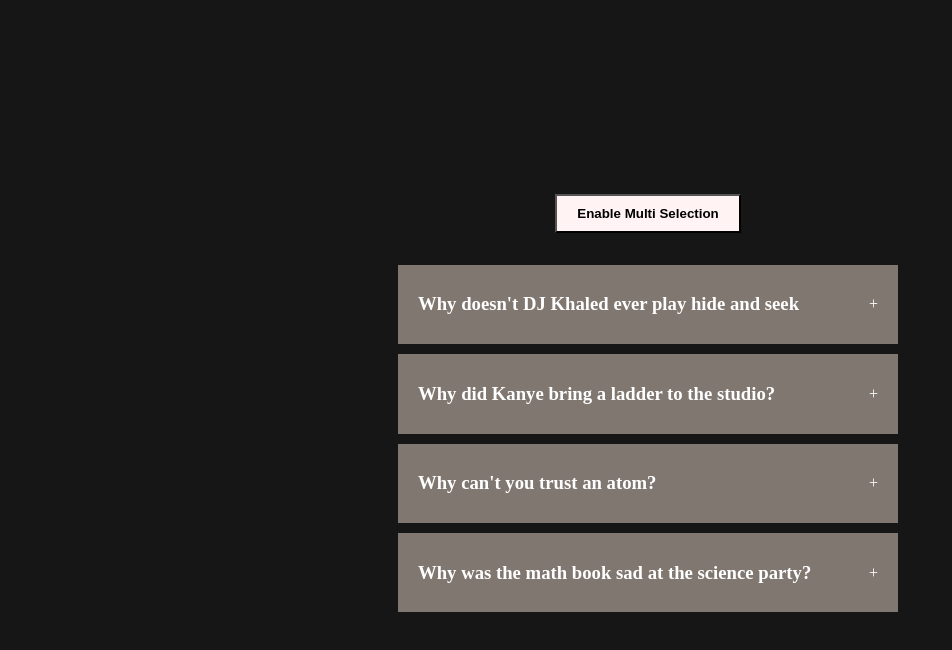
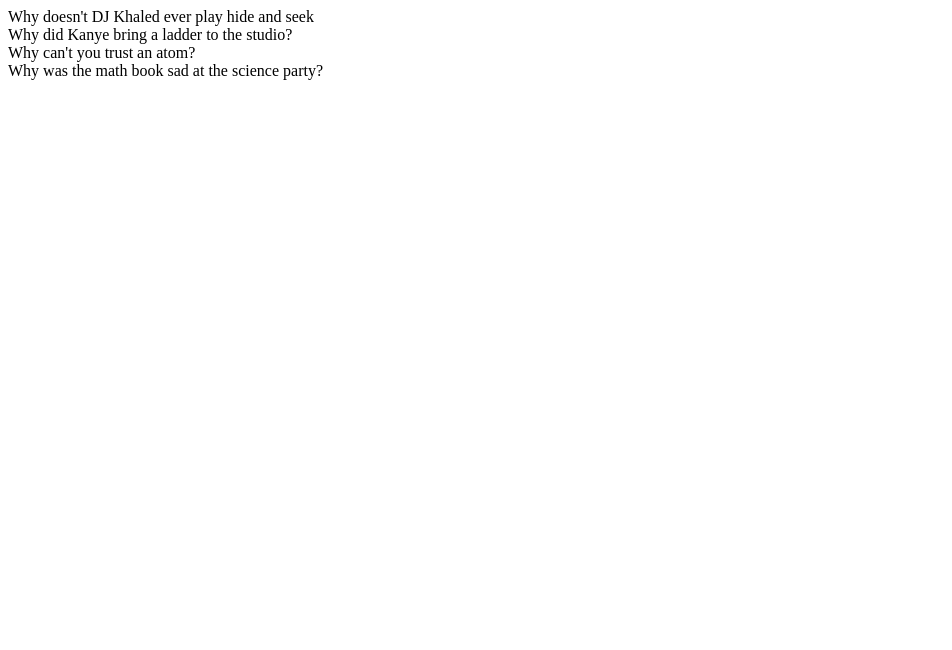
Before and after one commit to abhijeetgaur-dev/simple-react-accordion, a React (Vite) app in the folder simple-accordion/: page / in a window 1280 px wide. Shown: the top 650 px of the page, without its empty margins (0-952 px from the left). Built offline with nearby package versions, Linux system fonts and the light colour scheme.

Commit message:
react practice

```diff
--- a/simple-accordion/src/components/Accordion.css
+++ /dev/null
@@ -1,42 +0,0 @@
-body {
-    background-color: #171616;
-}
-.wrapper{
-    display: flex;
-    flex-direction: column;
-    height: 100vh;
-    width: 100vw;
-    justify-content: center;
-    align-items: center;
-}
-
-.wrapper button {
-    padding: 10px 20px;
-    margin-bottom: 2rem;
-    background-color: #fff3f3;
-    font-weight: bold;
-}
-
-
-.accordion{
-    width: 500px;
-}
-
-.item{
-    background: #807771;
-    margin-bottom: 10px;
-    padding: 10px 20px;
-}
-
-.title{
-    color: #ffffff;
-    display: flex;
-    justify-content: space-between;
-    align-items: center;
-    cursor: pointer;
-}
-
-.content{
-    color: #ffffff;
-    height: auto;
-}
--- a/simple-accordion/src/components/Accordion.jsx
+++ b/simple-accordion/src/components/Accordion.jsx
@@ -1,65 +1,28 @@
-import { useState } from "react";
-import data from "./data";
-import "./Accordion.css";
+import { useState } from "react"
+import data from "./data"
 
-const Accordion = () => {
-  const [selected, setSelected] = useState(null);
-  const [multiSelected, SetMultiSelected] = useState([]);
-  const [enableMultiSelection, setEnableMultiSelection] = useState(false);
+const Accordion = () =>{
+  let [selected, setSelected] = useState(0)
+  const getCurrentId = (id) =>{
+    console.log(id)
+    selected === id ? setSelected(null) : setSelected(id)
+  }
+  return (
+    <div>
+      {data.map((dataItem) => (
+        <div key= {dataItem.id}>
+          <div className= "post-question" onClick= {() => getCurrentId(dataItem.id)}>{dataItem.question}</div>
+          {selected === dataItem.id &&
+          <div className = "post-answer">{dataItem.answer}</div>
+          }
 
-  function selectedTitle(id) {
-    selected === id ? setSelected(null) : setSelected(id);
-  }
+        </div>
+      ))}
 
-  function multipleSelectedTitle(id) {
-    let cpyMultiSelected = [...multiSelected];
-    const findIndexOfCurrentId = cpyMultiSelected.indexOf(id);
+    </div>
 
-    console.log(findIndexOfCurrentId);
-    if (findIndexOfCurrentId === -1) cpyMultiSelected.push(id);
-    else cpyMultiSelected.splice(findIndexOfCurrentId, 1);
+  )
+}
 
-    SetMultiSelected(cpyMultiSelected);
-  }
 
-  console.log(selected, multiSelected);
-  return (
-    <div className="wrapper">
-      <button onClick={() => setEnableMultiSelection(!enableMultiSelection)}>
-        Enable Multi Selection
-      </button>
-      <div className="accordion">
-        {data && data.length > 0 ? (
-          data.map((dataItem) => (
-            <div className="item" key={dataItem.id}>
-              {/* biome-ignore lint/a11y/useKeyWithClickEvents: <explanation> */}
-              <div
-                className="title"
-                onClick={
-                  enableMultiSelection
-                    ? () => multipleSelectedTitle(dataItem.id)
-                    : () => selectedTitle(dataItem.id)
-                }
-              >
-                <h3>{dataItem.question}</h3>
-                {selected === dataItem.id ? (
-                  <div className="expand-element">-</div>
-                ) : (
-                  <div className="expand-element">+</div>
-                )}
-              </div>
-              {selected === dataItem.id ||
-              multiSelected.indexOf(dataItem.id) !== -1 ? (
-                <div className="content">{dataItem.answer}</div>
-              ) : null}
-            </div>
-          ))
-        ) : (
-          <div>No data found</div>
-        )}
-      </div>
-    </div>
-  );
-};
-
-export default Accordion;
+export default Accordion
```
